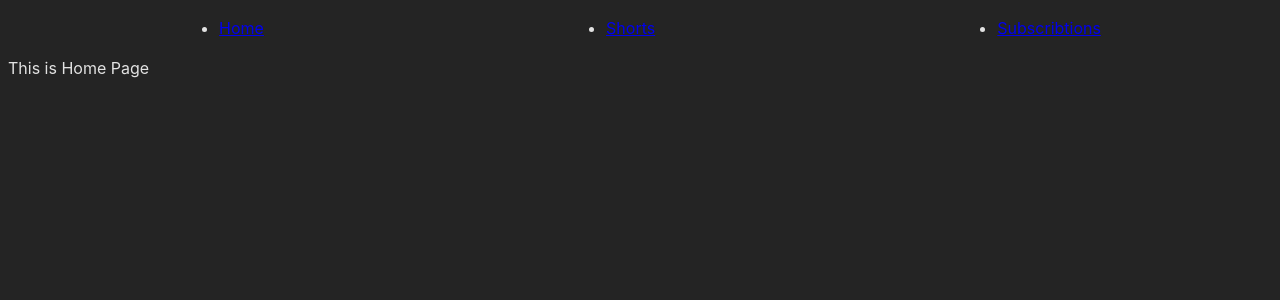
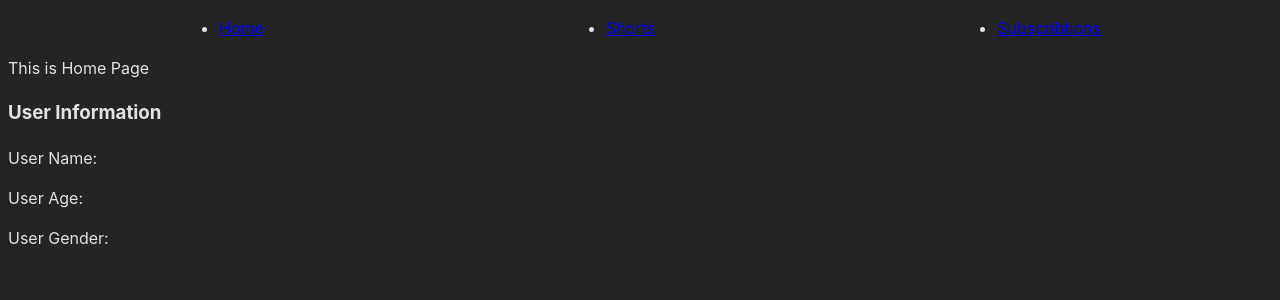
Before and after one commit to grish97/react-course, a React (Vite) app: page / in a window 1280 px wide. Shown: the top 300 px of the page. Built offline with nearby package versions, Linux system fonts and the light colour scheme.

Commit message:
added auth hook

```diff
--- a/src/data/subscriptions.js
+++ b/src/data/subscriptions.js
@@ -22,5 +22,7 @@ export const getSubscriptions = () => {
 }
 
 export const getSubscriptionById = (subscriptionId) => {
-    // ...
+    return subscriptions.find(
+        (subscription) => subscription.id === subscriptionId
+    )
 };
--- /dev/null
+++ b/src/hooks/useAuth.js
@@ -0,0 +1,12 @@
+
+export const useAuth = () => {
+    return {
+        user: {
+            id: '234234234',
+            name: 'John',
+            age: 27,
+            gender: 'male',
+        },
+        isLoggedIn: true,
+    };
+};
--- a/src/pages/Home.jsx
+++ b/src/pages/Home.jsx
@@ -1,9 +1,19 @@
-
+import { useAuth } from '../hooks/useAuth';
 
 export const Home = () => {
+    const user = useAuth();
+
     return (
         <section>
             <p>This is Home Page</p>
+
+            <div>
+                <h3>User Information</h3>
+
+                <p>User Name: {user.name}</p>
+                <p>User Age: {user.age}</p>
+                <p>User Gender: {user.gender}</p>
+            </div>
         </section>
     );
 };
--- a/src/pages/Images.jsx
+++ b/src/pages/Images.jsx
@@ -16,7 +16,7 @@ export const Images = () => {
             <h1>This is Images Page</h1>
 
             <div className="images">
-                {images.map((image, index) => (
+                {images.map((image) => (
                     <img
                     onClick={
                         () => handleImageView(image)
--- /dev/null
+++ b/src/pages/SignIn.jsx
@@ -0,0 +1,19 @@
+
+
+export const SignIn = () => {
+    return (
+        <div>
+            <h2>Sign In</h2>
+
+            <div>
+                <input type="text" placeholder="Username" />
+            </div>
+
+            <div>
+                <input type="password" placeholder="Password" />
+            </div>
+
+            <button>Sign In</button>
+        </div>
+    );
+};
--- a/src/pages/Subscriptions.jsx
+++ b/src/pages/Subscriptions.jsx
@@ -1,8 +1,28 @@
+import { useNavigate } from 'react-router-dom';
+
 
 export const Subscriptions = () => {
+    const navigate = useNavigate();
+
+    const handleSomething = (subscriptionId) => {
+        //...
+        navigate(`/subscriptions/${subscriptionId}`);
+    };
+
+    const mouseMove = () => {};
+
+
     return (
         <section>
             <p>This is Subscriptions Page</p>
+
+            <button
+                onClick={
+                    () => handleSomething('subID') // subscription.id
+                }
+            >
+                More
+            </button>
         </section>
     );
 };
--- /dev/null
+++ b/src/routing/PrivateRoutes.jsx
@@ -0,0 +1,11 @@
+import { Outlet, Navigate } from 'react-router-dom';
+import { useAuth } from '../hooks/useAuth';
+
+
+export const PrivateRoutes = () => {
+    const { isLoggedIn } = useAuth();
+
+    return isLoggedIn
+        ? <Outlet />
+        : <Navigate to='/signin' />;
+};
--- /dev/null
+++ b/src/routing/PublicRoutes.jsx
@@ -0,0 +1,11 @@
+import { Outlet, Navigate } from 'react-router-dom';
+import { useAuth } from '../hooks/useAuth';
+
+
+export const PublicRoutes = () => {
+    const { isLoggedIn } = useAuth();
+
+    return isLoggedIn
+        ? <Navigate to='/' />
+        : <Outlet />;
+};
--- a/src/routing/Routing.jsx
+++ b/src/routing/Routing.jsx
@@ -1,21 +1,33 @@
 import { BrowserRouter, Routes, Route } from 'react-router-dom';
 
+// Pages
 import { Home } from '../pages/Home';
 import { Images } from '../pages/Images';
 import { ImageDetail } from '../pages/ImageDetail';
 import { Subscriptions } from '../pages/Subscriptions';
 
+// Route groups
+import { PrivateRoutes } from './PrivateRoutes';
+import { PublicRoutes } from './PublicRoutes';
+
 import { MainLayout } from '../components/MainLayout';
+import { SignIn } from '../pages/SignIn';
 
 export const Routing = () => {
     return (
         <BrowserRouter>
             <Routes>
-                <Route element={<MainLayout />}>
-                    <Route index element={<Home />} />
-                    <Route path='/images' element={<Images />} />
-                    <Route path='/images/:imageId' element={<ImageDetail />} />
-                    <Route path='/subscriptions' element={<Subscriptions />} />
+                <Route element={<PublicRoutes />}>
+                    <Route path='/signin' element={<SignIn />} />
+                </Route>
+
+                <Route element={<PrivateRoutes />}>
+                    <Route element={<MainLayout />}>
+                        <Route path='/' element={<Home />} />
+                        <Route path='/images' element={<Images />} />
+                        <Route path='/images/:imageId' element={<ImageDetail />} />
+                        <Route path='/subscriptions' element={<Subscriptions />} />
+                    </Route>
                 </Route>
             </Routes>
         </BrowserRouter>
```
